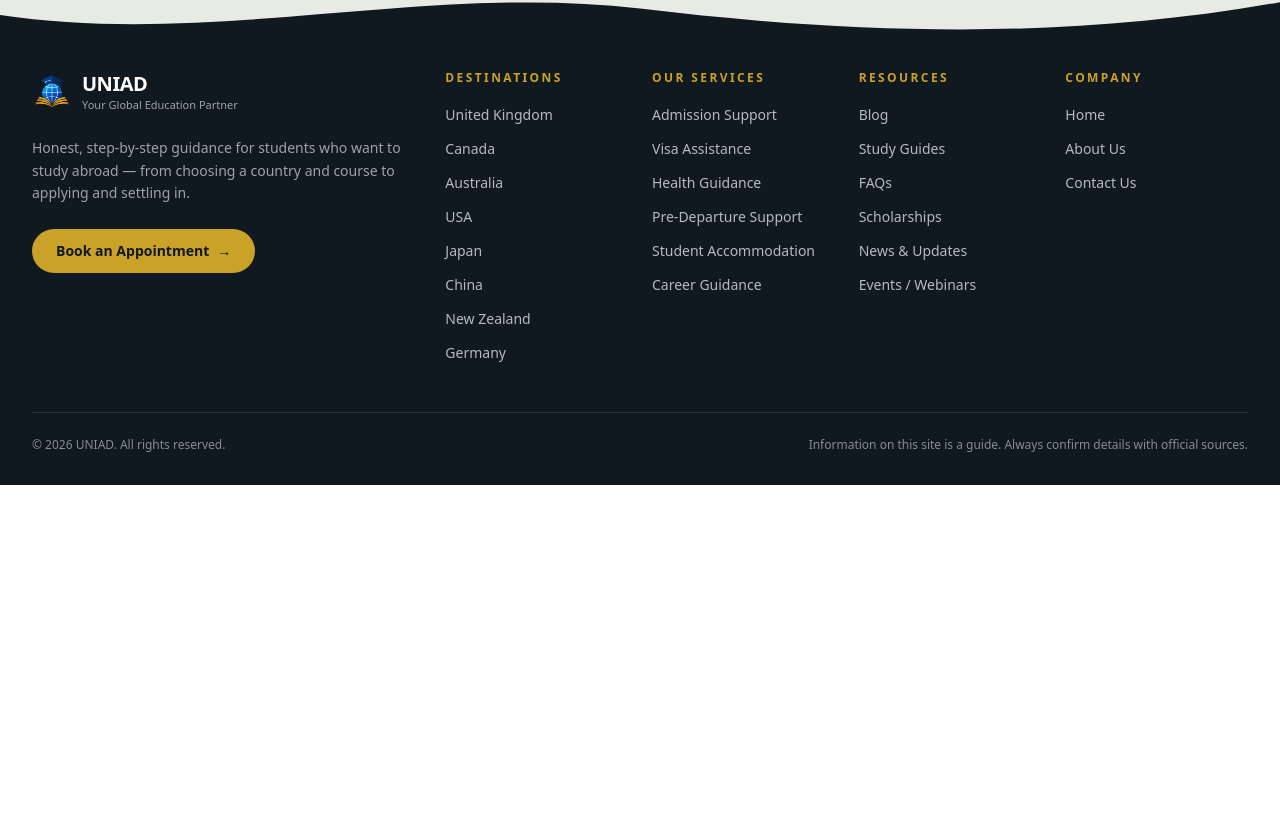
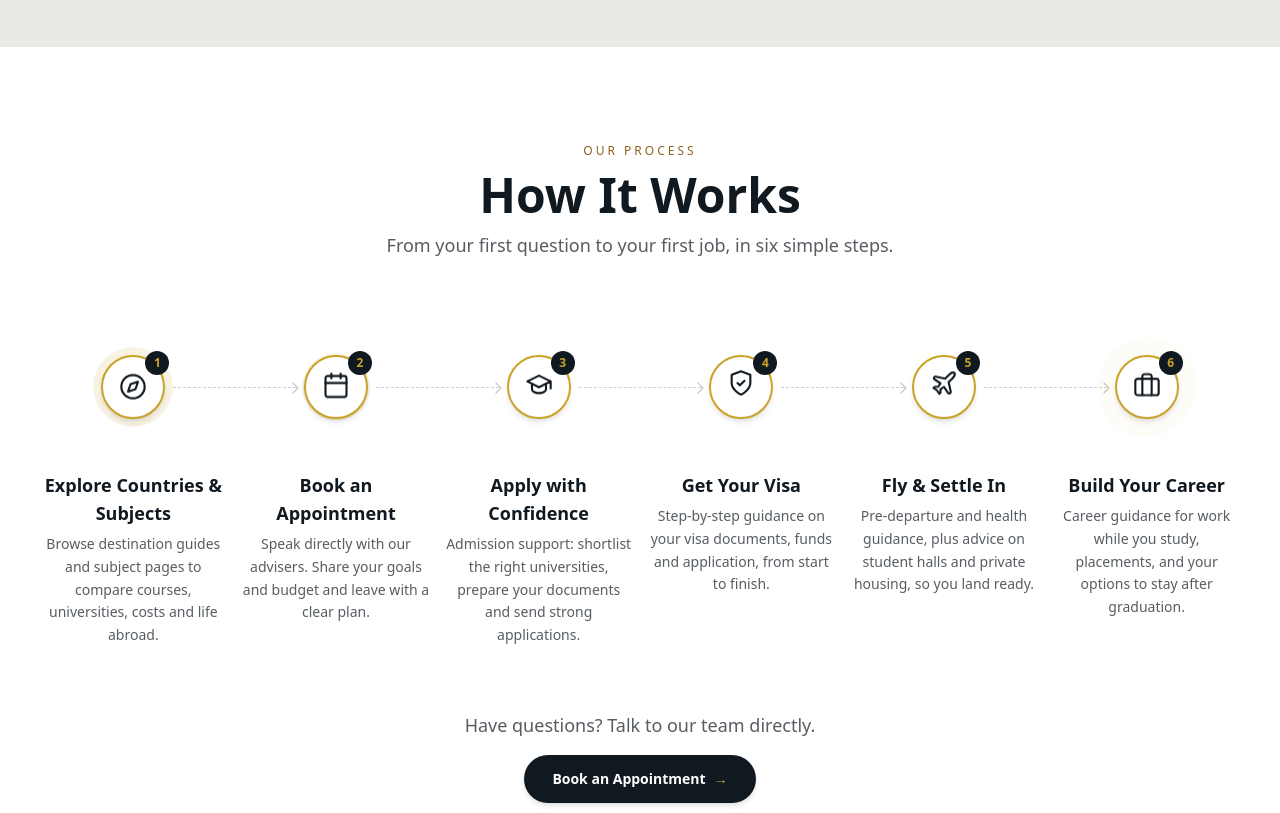
Before and after one commit to Zannat02/UNIAD, a Next.js app: page / in a window 1280 px wide. Shown: the part 1747-2560 px from the top of the page. Before the commit the page ends 2232 px from the top, so only its background shows below. Built offline with nearby package versions, Linux system fonts and the light colour scheme.

Commit message:
added howitworks section in the home page

```diff
--- a/src/app/page.js
+++ b/src/app/page.js
@@ -2,7 +2,7 @@ import CinematicHero from "@/components/home/bannar/CinematicHero";
 import ProgramSearch from "@/components/home/programSearch/ProgramSearch";
 import { getAvailability } from "@/lib/programs";
 import PopularDestinations from "@/components/home/destinations/PopularDestinations";
-// import HowItWorks from "@/components/home/howItWorks/HowItWorks";
+import HowItWorks from "@/components/home/howItWorks/HowItWorks";
 
 
 
@@ -13,7 +13,7 @@ export default function Home() {
       <CinematicHero />
       <ProgramSearch availability={getAvailability()} />
       <PopularDestinations />
-      {/* <HowItWorks /> */}
+      <HowItWorks />
 
     </main>
   );
--- /dev/null
+++ b/src/components/home/howItWorks/HowItWorks.js
@@ -0,0 +1,187 @@
+import Link from "next/link";
+
+// Change this to the real appointment page of the site.
+const APPOINTMENT_HREF = "/book-appointment";
+
+const STEPS = [
+  {
+    title: "Explore Countries & Subjects",
+    text: "Browse destination guides and subject pages to compare courses, universities, costs and life abroad.",
+    icon: (
+      <>
+        <circle cx="12" cy="12" r="10" />
+        <polygon points="16.24 7.76 14.12 14.12 7.76 16.24 9.88 9.88 16.24 7.76" />
+      </>
+    ),
+  },
+  {
+    title: "Book an Appointment",
+    text: "Speak directly with our advisers. Share your goals and budget and leave with a clear plan.",
+    icon: (
+      <>
+        <rect x="3" y="4" width="18" height="18" rx="2" />
+        <path d="M16 2v4M8 2v4M3 10h18" />
+      </>
+    ),
+  },
+  {
+    title: "Apply with Confidence",
+    text: "Admission support: shortlist the right universities, prepare your documents and send strong applications.",
+    icon: (
+      <>
+        <path d="M22 10v6M2 10l10-5 10 5-10 5-10-5z" />
+        <path d="M6 12v5c0 1.5 2.7 3 6 3s6-1.5 6-3v-5" />
+      </>
+    ),
+  },
+  {
+    title: "Get Your Visa",
+    text: "Step-by-step guidance on your visa documents, funds and application, from start to finish.",
+    icon: (
+      <>
+        <path d="M12 22s8-4 8-10V5l-8-3-8 3v7c0 6 8 10 8 10z" />
+        <path d="m9 12 2 2 4-4" />
+      </>
+    ),
+  },
+  {
+    title: "Fly & Settle In",
+    text: "Pre-departure and health guidance, plus advice on student halls and private housing, so you land ready.",
+    icon: (
+      <path d="M17.8 19.2 16 11l3.5-3.5C21 6 21.5 4 21 3c-1-.5-3 0-4.5 1.5L13 8 4.8 6.2c-.5-.1-.9.1-1.1.5l-.3.5c-.2.5-.1 1 .3 1.3L9 12l-2 3H4l-1 1 3 2 2 3 1-1v-3l3-2 3.5 5.3c.3.4.8.5 1.3.3l.5-.2c.4-.3.6-.7.5-1.2z" />
+    ),
+  },
+  {
+    title: "Build Your Career",
+    text: "Career guidance for work while you study, placements, and your options to stay after graduation.",
+    icon: (
+      <>
+        <rect x="2" y="7" width="20" height="14" rx="2" />
+        <path d="M16 21V5a2 2 0 0 0-2-2h-4a2 2 0 0 0-2 2v16" />
+      </>
+    ),
+  },
+];
+
+const CSS = `
+  .hw-ring { animation: hwPulse 2.8s ease-out infinite; animation-delay: var(--d, 0s); }
+  .hw-icon { animation: hwFloat 3.2s ease-in-out infinite; animation-delay: var(--d, 0s); }
+  @keyframes hwPulse {
+    0% { transform: scale(1); opacity: 0.55; }
+    70%, 100% { transform: scale(1.65); opacity: 0; }
+  }
+  @keyframes hwFloat {
+    0%, 100% { transform: translateY(0); }
+    50% { transform: translateY(-4px); }
+  }
+  @media (prefers-reduced-motion: reduce) {
+    .hw-ring, .hw-icon { animation: none; }
+  }
+`;
+
+export default function HowItWorks() {
+  return (
+    <section className="bg-white px-5 py-16 lg:px-8 lg:py-24">
+      <style dangerouslySetInnerHTML={{ __html: CSS }} />
+
+      <div className="mx-auto max-w-7xl">
+        <div className="text-center">
+          <p className="text-xs font-medium uppercase tracking-[0.25em] text-[#8C6220]">
+            Our process
+          </p>
+          <h2 className="mt-3 text-2xl font-bold text-[#101820] md:text-4xl lg:text-5xl">
+            How It Works
+          </h2>
+          <p className="mx-auto mt-3 max-w-xl text-sm text-[#101820]/70 md:text-base lg:text-lg">
+            From your first question to your first job, in six simple steps.
+          </p>
+        </div>
+
+        <ol className="mx-auto mt-14 max-w-xl lg:grid lg:max-w-none lg:grid-cols-6">
+          {STEPS.map((step, i) => (
+            <li
+              key={step.title}
+              className="group relative flex gap-4 pb-10 last:pb-0 lg:block lg:pb-0 lg:text-center"
+            >
+              {/* connector to the next step: dashed hairline with a small arrow tip */}
+              {i < STEPS.length - 1 && (
+                <>
+                  {/* desktop: horizontal, between this icon and the next */}
+                  <span
+                    aria-hidden="true"
+                    className="absolute left-[calc(50%+2.5rem)] right-[calc(-50%+2.5rem)] top-[72px] hidden h-0 border-t border-dashed border-[#101820]/20 lg:block"
+                  >
+                    <span className="absolute -right-px -top-[4px] h-2 w-2 rotate-45 border-r border-t border-[#101820]/30" />
+                  </span>
+
+                  {/* mobile and tablet: vertical, below this icon */}
+                  <span
+                    aria-hidden="true"
+                    className="absolute bottom-2 left-9 top-[4.5rem] w-0 border-l border-dashed border-[#101820]/20 lg:hidden"
+                  >
+                    <span className="absolute -bottom-[4px] -left-[4.5px] h-2 w-2 rotate-45 border-b border-r border-[#101820]/30" />
+                  </span>
+                </>
+              )}
+
+              {/* icon column */}
+              <div className="flex w-[4.5rem] shrink-0 justify-center lg:h-36 lg:w-full lg:items-center">
+                <div className="relative h-16 w-16" style={{ "--d": `${i * 0.4}s` }}>
+                  <span
+                    aria-hidden="true"
+                    className="hw-ring absolute inset-0 rounded-full bg-[#C9A227]/40"
+                  />
+                  <span className="relative z-10 flex h-16 w-16 items-center justify-center rounded-full border-2 border-[#C9A227] bg-white text-[#101820] shadow-md transition-colors duration-300 group-hover:bg-[#C9A227]">
+                    <svg
+                      aria-hidden="true"
+                      xmlns="http://www.w3.org/2000/svg"
+                      width="28"
+                      height="28"
+                      viewBox="0 0 24 24"
+                      fill="none"
+                      stroke="currentColor"
+                      strokeWidth="1.8"
+                      strokeLinecap="round"
+                      strokeLinejoin="round"
+                      className="hw-icon"
+                    >
+                      {step.icon}
+                    </svg>
+                  </span>
+                  <span className="absolute -right-1 -top-1 z-20 flex h-6 w-6 items-center justify-center rounded-full bg-[#101820] text-xs font-bold text-[#C9A227]">
+                    {i + 1}
+                  </span>
+                </div>
+              </div>
+
+              {/* text */}
+              <div className="pt-1 lg:px-2 lg:pt-3">
+                <h3 className="text-base font-bold text-[#101820] md:text-lg">
+                  {step.title}
+                </h3>
+                <p className="mt-1.5 text-sm leading-relaxed text-[#101820]/70 md:text-base lg:text-sm">
+                  {step.text}
+                </p>
+              </div>
+            </li>
+          ))}
+        </ol>
+
+        <div className="mt-12 text-center lg:mt-16">
+          <p className="mb-4 text-sm text-[#101820]/70 md:text-base lg:text-lg">
+            Have questions? Talk to our team directly.
+          </p>
+          <Link
+            href={APPOINTMENT_HREF}
+            className="inline-flex items-center gap-2 rounded-full bg-[#101820] px-7 py-3.5 text-sm font-semibold text-white shadow-md transition-opacity hover:opacity-90"
+          >
+            Book an Appointment
+            <span aria-hidden="true" className="text-[#C9A227]">
+              &rarr;
+            </span>
+          </Link>
+        </div>
+      </div>
+    </section>
+  );
+}
```
